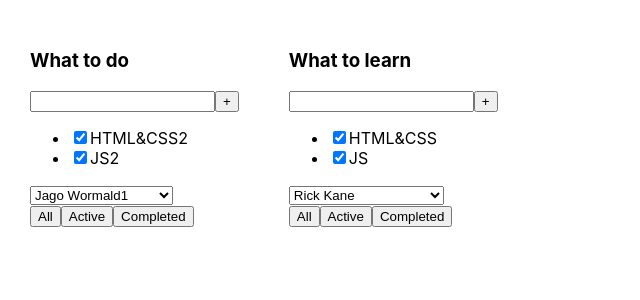
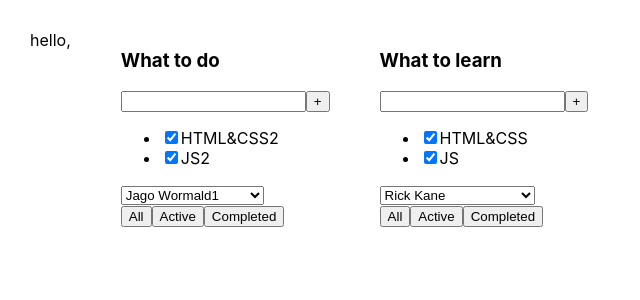
Before and after one commit to dai220885/1-todolist-temp, a React (Create React App) app: page / in a window 1280 px wide. Shown: the top 300 px of the page, without its empty margins (0-640 px from the left). Built offline with nearby package versions, Linux system fonts and the light colour scheme.

Commit message:
useState to store the name of the student selected in the dropdown

```diff
--- a/src/App.tsx
+++ b/src/App.tsx
@@ -1,4 +1,4 @@
-import React, {FC} from 'react';
+import React, {FC, useState} from 'react';
 import './App.css';
 import TodoList, {TaskType, TodoListPropsType} from "./TodoList";
 
@@ -6,7 +6,7 @@ const App: FC = (): JSX.Element => {
     //BLL:
 
 
-    const data1: TodoListPropsType=  {
+    const data1 =  {
         title: "What to do",
         tasks: [
             {id: 1, title: "HTML&CSS2", isDone: true},
@@ -60,7 +60,7 @@ const App: FC = (): JSX.Element => {
             'Ralphie Hebert',
         ]
     }
-    const data2: TodoListPropsType = {
+    const data2 = {
         title: "What to learn",
         tasks: [
             {id: 1, title: "HTML&CSS", isDone: true},
@@ -126,12 +126,15 @@ const App: FC = (): JSX.Element => {
         {id: 3, title: "React and Redux", isDone: false},
         {id: 4, title: "Node.js", isDone: false},
     ]
+    let [selectedStudent, setSelectedStudent] = useState('') //useState для хранения имени студента, выбранного в выпадающем списке
 
     //UI:
     return (
+
         <div className="App">
-            <TodoList title={data1.title} tasks={data1.tasks} students={data1.students}/>
-            <TodoList title={data2.title} tasks={data2.tasks} students={data2.students}/>
+            <div>hello, {selectedStudent}</div>
+            <TodoList title={data1.title} tasks={data1.tasks} students={data1.students} callBack={setSelectedStudent}/>
+            <TodoList title={data2.title} tasks={data2.tasks} students={data2.students} callBack={setSelectedStudent}/>
 
         </div>
     );
```
